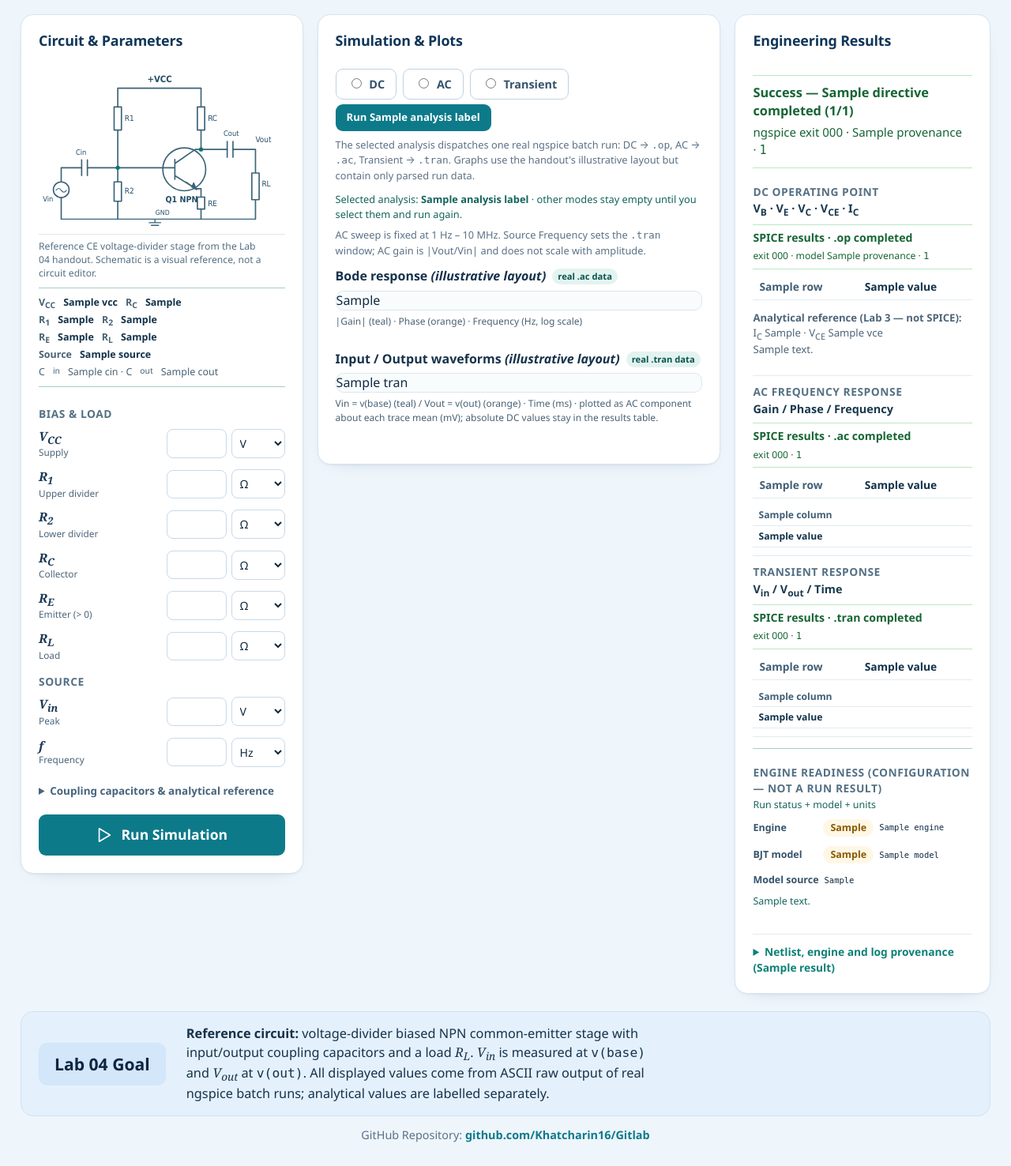
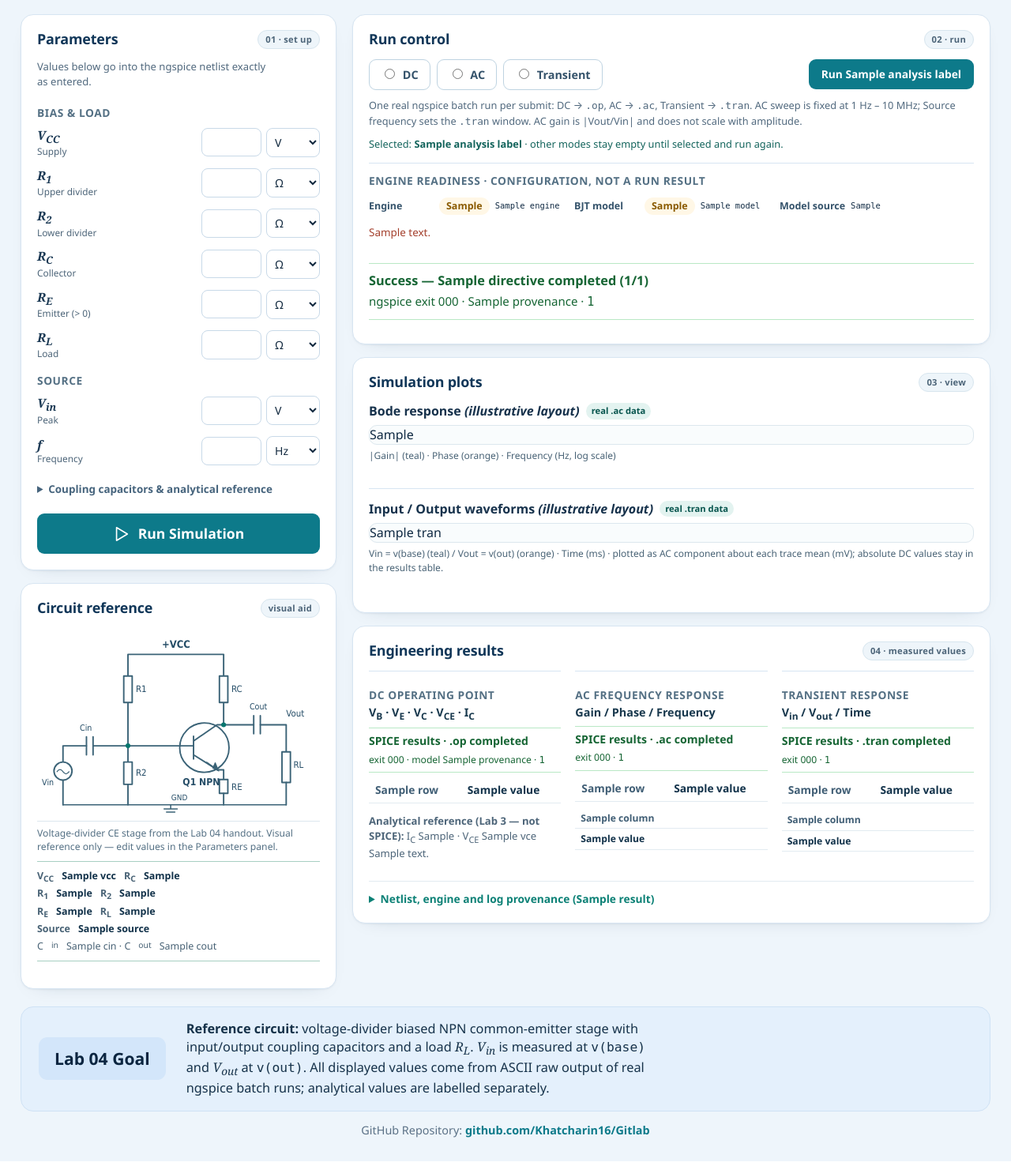
Before and after one commit to Khatcharin16/Gitlab, a Flask app: template app/templates/simulate.html in a window 1280 px wide. Shown: the part 172-1648 px from the top of the page at 79% size. Run offline with Flask 3, Linux system fonts and the light colour scheme; the template is opened without the code that fills it: most values are stand-ins (such as "Sample title", 1, 10 or a date in 2020); parts of the project's set-up code (start-up, migrations or seed data) failed here and were passed over.

Commit message:
Reorganize Lab 04 page into five clear panels

```diff
--- a/app/static/style.css
+++ b/app/static/style.css
@@ -863,17 +863,60 @@ input[type="number"] {
 }
 
 /* --------------------------------------------------------------------------
-   Lab 04 — three-block layout from the instructor handout mockup
+   Lab 04 — two-region workspace: setup on the left, output on the right.
+
+   Reading path: Parameters → Run control → Plots → Results.  The circuit
+   sits under Parameters as a visual reference, not as a competing first step.
+   Spacing rhythm: 8px inside a group, 16px between panels, 20px between the
+   two regions and 24px after the workspace.
    -------------------------------------------------------------------------- */
 .lab04-layout {
   display: grid;
-  grid-template-columns: minmax(290px, 1.05fr) minmax(370px, 1.5fr) minmax(255px, 0.95fr);
-  gap: 18px;
+  grid-template-columns: minmax(330px, 400px) minmax(0, 1fr);
+  gap: 20px;
   align-items: start;
+  margin-top: 4px;
 }
 
-.lab04-layout > .card {
+.lab04-setup,
+.lab04-output {
+  display: grid;
+  gap: 16px;
   min-width: 0;
+}
+
+.lab04-layout > div > .card {
+  min-width: 0;
+}
+
+.lab04-layout .card {
+  padding: 18px 20px 20px;
+}
+
+.lab04-layout .card-head {
+  justify-content: space-between;
+  gap: 12px;
+  margin-bottom: 12px;
+}
+
+.step-tag {
+  flex: none;
+  padding: 3px 9px;
+  border-radius: 999px;
+  background: #eef5fa;
+  border: 1px solid #d7e5ee;
+  color: #4d6579;
+  font-size: 0.7rem;
+  font-weight: 700;
+  letter-spacing: 0.02em;
+  white-space: nowrap;
+}
+
+.card-intro {
+  margin: 0 0 10px;
+  font-size: 0.82rem;
+  color: var(--muted);
+  text-wrap: pretty;
 }
 
 .card-head h2 {
@@ -1006,6 +1049,12 @@ input[type="number"] {
   margin: 0;
 }
 
+.plot-panel + .plot-panel {
+  margin-top: 4px;
+  padding-top: 14px;
+  border-top: 1px solid var(--border);
+}
+
 .plot-empty {
   display: grid;
   place-items: center;
@@ -1015,11 +1064,6 @@ input[type="number"] {
   color: #4d6579;
   font-size: 0.84rem;
   text-align: center;
-}
-
-.result-block {
-  padding-bottom: 10px;
-  border-bottom: 1px solid #e2ebf1;
 }
 
 .result-fields {
@@ -1057,25 +1101,29 @@ input[type="number"] {
 
 .engine-block {
   margin-top: 14px;
-  padding-top: 10px;
-  border-top: 1px solid #a7cfc2;
+  padding-top: 12px;
+  border-top: 1px solid var(--border);
 }
 
-.engine-block p {
-  margin: 0 0 6px;
-  font-size: 0.78rem;
-  color: #13645c;
+.engine-block h3 {
+  margin: 0 0 8px;
 }
 
 .compact-status {
   border: 0;
   padding: 0;
   background: transparent;
+  grid-template-columns: repeat(3, minmax(0, 1fr));
+  gap: 8px 14px;
 }
 
 .compact-status > div {
   font-size: 0.78rem;
   padding: 3px 0;
+}
+
+.compact-status .spice-status-msg {
+  grid-column: 1 / -1;
 }
 
 .compact-status code {
@@ -1148,15 +1196,47 @@ input[type="number"] {
 .compact-run {
   width: auto;
   align-self: flex-start;
-  margin: 0 0 8px;
-  padding: 7px 14px;
-  font-size: 0.82rem;
+  flex: none;
+  margin: 0;
+  padding: 9px 16px;
+  font-size: 0.86rem;
+}
+
+.control-row {
+  display: flex;
+  align-items: center;
+  justify-content: space-between;
+  flex-wrap: wrap;
+  gap: 12px;
+}
+
+.block-control .spice-analysis-tabs {
+  margin: 0;
+}
+
+.control-hint,
+.active-mode {
+  margin: 10px 0 0;
+  font-size: 0.8rem;
+  line-height: 1.5;
+  color: var(--muted);
+  text-wrap: pretty;
 }
 
 .active-mode {
-  margin: 0 0 8px;
-  font-size: 0.8rem;
   color: #13645c;
+}
+
+.results-grid {
+  display: grid;
+  grid-template-columns: repeat(auto-fit, minmax(220px, 1fr));
+  gap: 16px 18px;
+}
+
+.result-block {
+  padding: 10px 0 0;
+  border-top: 1px solid var(--border);
+  border-bottom: 0;
 }
 
 .plot-legend {
@@ -1190,23 +1270,32 @@ input[type="number"] {
   text-align: left;
 }
 
-@media (max-width: 1240px) {
-  .lab04-layout {
-    grid-template-columns: minmax(280px, 1fr) minmax(360px, 1.4fr);
-  }
-
-  .block-results {
-    grid-column: 1 / -1;
-  }
-}
-
-@media (max-width: 860px) {
+@media (max-width: 1080px) {
   .lab04-layout {
     grid-template-columns: 1fr;
   }
 
-  .block-results {
-    grid-column: auto;
+  .lab04-setup,
+  .lab04-output {
+    gap: 14px;
+  }
+
+  .compact-status {
+    grid-template-columns: repeat(2, minmax(0, 1fr));
+  }
+}
+
+@media (max-width: 700px) {
+  .lab04-layout .card {
+    padding: 16px;
+  }
+
+  .compact-status {
+    grid-template-columns: 1fr;
+  }
+
+  .card-head h2 {
+    font-size: 1.06rem;
   }
 }
 
--- a/app/templates/simulate.html
+++ b/app/templates/simulate.html
@@ -69,11 +69,68 @@
   </nav>
 
   <main class="lab04-layout">
+    <div class="lab04-setup">
 
-    <!-- BLOCK 1 --------------------------------------------------------- -->
+    <!-- 01 · PARAMETERS ------------------------------------------------- -->
+    <section class="card block-params" aria-labelledby="params-heading">
+      <div class="card-head">
+        <h2 id="params-heading">Parameters</h2>
+        <span class="step-tag">01 · set up</span>
+      </div>
+      <p class="card-intro">Values below go into the ngspice netlist exactly as entered.</p>
+
+      <form id="spice-main-form" method="post" action="/simulate" class="spice-form param-form">
+        <div class="param-group">
+          <h3>Bias &amp; load</h3>
+          {{ param('vcc', 'V<sub>CC</sub>', 'Supply', voltage_units) }}
+          {{ param('r1', 'R<sub>1</sub>', 'Upper divider', resistance_units) }}
+          {{ param('r2', 'R<sub>2</sub>', 'Lower divider', resistance_units) }}
+          {{ param('rc', 'R<sub>C</sub>', 'Collector', resistance_units) }}
+          {{ param('re', 'R<sub>E</sub>', 'Emitter (> 0)', resistance_units,
+                   true, 'min="0"') }}
+          {{ param('rl', 'R<sub>L</sub>', 'Load', resistance_units) }}
+        </div>
+        <div class="param-group">
+          <h3>Source</h3>
+          {{ param('amplitude', 'V<sub>in</sub>', 'Peak', voltage_units) }}
+          {{ param('frequency', 'f', 'Frequency', freq_units) }}
+        </div>
+        <details class="advanced-params">
+          <summary>Coupling capacitors &amp; analytical reference</summary>
+          {{ param('cin', 'C<sub>in</sub>', 'Input coupling', cap_units) }}
+          {{ param('cout', 'C<sub>out</sub>', 'Output coupling', cap_units) }}
+          {{ param('beta', '&beta;', 'Lab 3 β', [('-', '–')], true, 'min="1"') }}
+          {{ param('vbe', 'V<sub>BE</sub>', 'Lab 3 VBE', voltage_units) }}
+        </details>
+
+        <button class="btn-calc" type="submit">
+          <svg viewBox="0 0 24 24" fill="none" stroke="currentColor" stroke-width="1.8"
+               stroke-linecap="round" stroke-linejoin="round" aria-hidden="true">
+            <path d="M5 3v18l15-9L5 3z"/>
+          </svg>
+          Run Simulation
+        </button>
+        <p id="running-status" class="run-status" role="status" aria-live="polite" hidden>
+          Running ngspice (<span id="running-mode">DC .op</span>) — please wait…
+        </p>
+      </form>
+
+      {% if error_messages %}
+      <div class="error-box" role="alert">
+        <strong>Run failed — no results shown:</strong>
+        <ul>
+        {% for msg in error_messages %}<li>{{ msg }}</li>{% endfor %}
+        </ul>
+      </div>
+      {% endif %}
+    </section>
+
+    <!-- 02 · CIRCUIT REFERENCE ------------------------------------------ -->
     <section class="card block-circuit" aria-labelledby="circuit-heading">
-      <div class="card-head"><h2 id="circuit-heading">Circuit &amp; Parameters</h2></div>
-
+      <div class="card-head">
+        <h2 id="circuit-heading">Circuit reference</h2>
+        <span class="step-tag">visual aid</span>
+      </div>
       <figure class="schematic-figure">
         <svg class="ce-schematic" viewBox="0 0 470 294" role="img"
              aria-labelledby="ce-mini-title ce-mini-desc">
@@ -126,8 +183,8 @@
             <circle cx="151" cy="180" r="4"/><circle cx="310" cy="145" r="4"/>
           </g>
         </svg>
-        <figcaption>Reference CE voltage-divider stage from the Lab 04 handout.
-          Schematic is a visual reference, not a circuit editor.</figcaption>
+        <figcaption>Voltage-divider CE stage from the Lab 04 handout.
+          Visual reference only — edit values in the Parameters panel.</figcaption>
         <div class="fixture-summary" aria-label="Current circuit fixture values">
           <div><span>V<sub>CC</sub></span><b>{{ fixture.vcc }}</b>
                <span>R<sub>C</sub></span><b>{{ fixture.rc }}</b></div>
@@ -140,76 +197,81 @@
                C<sub>out</sub> {{ fixture.cout }}</div>
         </div>
       </figure>
+    </section>
+    </div>
 
-      <form id="spice-main-form" method="post" action="/simulate" class="spice-form param-form">
-        <div class="param-group">
-          <h3>Bias &amp; load</h3>
-          {{ param('vcc', 'V<sub>CC</sub>', 'Supply', voltage_units) }}
-          {{ param('r1', 'R<sub>1</sub>', 'Upper divider', resistance_units) }}
-          {{ param('r2', 'R<sub>2</sub>', 'Lower divider', resistance_units) }}
-          {{ param('rc', 'R<sub>C</sub>', 'Collector', resistance_units) }}
-          {{ param('re', 'R<sub>E</sub>', 'Emitter (> 0)', resistance_units,
-                   true, 'min="0"') }}
-          {{ param('rl', 'R<sub>L</sub>', 'Load', resistance_units) }}
+    <div class="lab04-output">
+
+    <!-- 03 · RUN CONTROL ------------------------------------------------ -->
+    <section class="card block-control" aria-labelledby="control-heading">
+      <div class="card-head">
+        <h2 id="control-heading">Run control</h2>
+        <span class="step-tag">02 · run</span>
+      </div>
+      <div class="control-row">
+        <div class="spice-analysis-tabs" role="group" aria-label="SPICE analysis mode">
+          {% for key in ['dc', 'ac', 'tran'] %}
+          <label class="spice-analysis-tab{% if analysis == key %} active{% endif %}">
+            <input type="radio" name="analysis" value="{{ key }}"
+                   form="spice-main-form" {% if analysis == key %}checked{% endif %}>
+            {{ {'dc': 'DC', 'ac': 'AC', 'tran': 'Transient'}[key] }}
+          </label>
+          {% endfor %}
         </div>
-        <div class="param-group">
-          <h3>Source</h3>
-          {{ param('amplitude', 'V<sub>in</sub>', 'Peak', voltage_units) }}
-          {{ param('frequency', 'f', 'Frequency', freq_units) }}
+        <button class="btn-calc compact-run" type="submit" form="spice-main-form">
+          Run {{ analysis_label }}
+        </button>
+      </div>
+      <p class="control-hint">One real ngspice batch run per submit:
+        DC → <code>.op</code>, AC → <code>.ac</code>, Transient → <code>.tran</code>.
+        AC sweep is fixed at 1 Hz – 10 MHz; Source frequency sets the <code>.tran</code>
+        window. AC gain is |Vout/Vin| and does not scale with amplitude.</p>
+      <p class="active-mode">Selected: <strong>{{ analysis_label }}</strong> ·
+        other modes stay empty until selected and run again.</p>
+
+      <article class="engine-block" aria-labelledby="engine-heading">
+        <h3 id="engine-heading">Engine readiness · configuration, not a run result</h3>
+        <div class="spice-status compact-status" role="status">
+          <div><span class="spice-status-key">Engine</span>
+            <span class="badge {{ 'match' if status.engine_ready == 'yes' else 'delta' }}">
+              {{ status.engine_ready }}</span>
+            <code>{{ status.engine }}</code></div>
+          <div><span class="spice-status-key">BJT model</span>
+            <span class="badge {{ 'match' if status.model_ready == 'yes' else 'delta' }}">
+              {{ status.model_ready }}</span>
+            <code>{{ status.model }}</code></div>
+          <div><span class="spice-status-key">Model source</span>
+            <code>{{ status.model_source }}</code></div>
+          {% if status.message %}<p class="spice-status-msg">{{ status.message }}</p>{% endif %}
         </div>
-        <details class="advanced-params">
-          <summary>Coupling capacitors &amp; analytical reference</summary>
-          {{ param('cin', 'C<sub>in</sub>', 'Input coupling', cap_units) }}
-          {{ param('cout', 'C<sub>out</sub>', 'Output coupling', cap_units) }}
-          {{ param('beta', '&beta;', 'Lab 3 β', [('-', '–')], true, 'min="1"') }}
-          {{ param('vbe', 'V<sub>BE</sub>', 'Lab 3 VBE', voltage_units) }}
-        </details>
-
-        <button class="btn-calc" type="submit">
-          <svg viewBox="0 0 24 24" fill="none" stroke="currentColor" stroke-width="1.8"
-               stroke-linecap="round" stroke-linejoin="round" aria-hidden="true">
-            <path d="M5 3v18l15-9L5 3z"/>
-          </svg>
-          Run Simulation
-        </button>
-        <p id="running-status" class="run-status" role="status" aria-live="polite" hidden>
-          Running ngspice (<span id="running-mode">DC .op</span>) — please wait…
-        </p>
-      </form>
+      </article>
 
       {% if error_messages %}
-      <div class="error-box" role="alert">
-        <strong>Run failed — no results shown:</strong>
-        <ul>
-        {% for msg in error_messages %}<li>{{ msg }}</li>{% endfor %}
-        </ul>
+      <div class="status bad run-banner" role="alert">
+        <div><div class="status-title">Error — no results shown</div>
+          <div class="status-text">{% for msg in error_messages %}{{ msg }}{% if not loop.last %} · {% endif %}{% endfor %}</div></div>
+      </div>
+      {% elif results %}
+      <div class="status ok run-banner" role="status">
+        <div><div class="status-title">Success — {{ result.provenance.directive }} completed (1/1)</div>
+          <div class="status-text">ngspice exit {{ result.provenance.returncode }} ·
+            {{ result.provenance.model_name }} ·
+            <code>{{ result.provenance.run_id }}</code></div></div>
+      </div>
+      {% else %}
+      <div class="status warn run-banner" role="status">
+        <div><div class="status-title">Ready — no analysis run yet</div>
+          <div class="status-text">Select DC, AC or Transient and press Run Simulation.</div></div>
       </div>
       {% endif %}
     </section>
 
-    <!-- BLOCK 2 --------------------------------------------------------- -->
+    <!-- 04 · PLOTS ------------------------------------------------------ -->
     <section class="card block-plots" aria-labelledby="plots-heading">
-      <div class="card-head"><h2 id="plots-heading">Simulation &amp; Plots</h2></div>
-
-      <div class="spice-analysis-tabs" role="group" aria-label="SPICE analysis mode">
-        {% for key in ['dc', 'ac', 'tran'] %}
-        <label class="spice-analysis-tab{% if analysis == key %} active{% endif %}">
-          <input type="radio" name="analysis" value="{{ key }}"
-                 form="spice-main-form" {% if analysis == key %}checked{% endif %}>
-          {{ {'dc': 'DC', 'ac': 'AC', 'tran': 'Transient'}[key] }}
-        </label>
-        {% endfor %}
+      <div class="card-head">
+        <h2 id="plots-heading">Simulation plots</h2>
+        <span class="step-tag">03 · view</span>
       </div>
-      <button class="btn-calc compact-run" type="submit" form="spice-main-form">
-        Run {{ analysis_label }}
-      </button>
-      <p class="plot-help">The selected analysis dispatches one real ngspice batch run:
-        DC → <code>.op</code>, AC → <code>.ac</code>, Transient → <code>.tran</code>.
-        Graphs use the handout's illustrative layout but contain only parsed run data.</p>
-      <p class="active-mode">Selected analysis: <strong>{{ analysis_label }}</strong> ·
-        other modes stay empty until you select them and run again.</p>
-      <p class="plot-help">AC sweep is fixed at 1 Hz – 10 MHz. Source Frequency sets the
-        <code>.tran</code> window; AC gain is |Vout/Vin| and does not scale with amplitude.</p>
 
       <figure class="plot-panel">
         <figcaption><span class="plot-title">Bode response
@@ -237,29 +299,14 @@
       </figure>
     </section>
 
-    <!-- BLOCK 3 --------------------------------------------------------- -->
+    <!-- 05 · ENGINEERING RESULTS ---------------------------------------- -->
     <section class="card block-results" aria-labelledby="results-heading">
-      <div class="card-head"><h2 id="results-heading">Engineering Results</h2></div>
+      <div class="card-head">
+        <h2 id="results-heading">Engineering results</h2>
+        <span class="step-tag">04 · measured values</span>
+      </div>
 
-      {% if error_messages %}
-      <div class="status bad run-banner" role="alert">
-        <div><div class="status-title">Error — no results shown</div>
-          <div class="status-text">{% for msg in error_messages %}{{ msg }}{% if not loop.last %} · {% endif %}{% endfor %}</div></div>
-      </div>
-      {% elif results %}
-      <div class="status ok run-banner" role="status">
-        <div><div class="status-title">Success — {{ result.provenance.directive }} completed (1/1)</div>
-          <div class="status-text">ngspice exit {{ result.provenance.returncode }} ·
-            {{ result.provenance.model_name }} ·
-            <code>{{ result.provenance.run_id }}</code></div></div>
-      </div>
-      {% else %}
-      <div class="status warn run-banner" role="status">
-        <div><div class="status-title">Ready — no analysis run yet</div>
-          <div class="status-text">Select DC, AC or Transient and press Run Simulation.</div></div>
-      </div>
-      {% endif %}
-
+      <div class="results-grid">
       <article class="result-block">
         <h3>DC Operating Point</h3>
         <p class="result-fields">V<sub>B</sub> · V<sub>E</sub> · V<sub>C</sub> · V<sub>CE</sub> · I<sub>C</sub></p>
@@ -331,24 +378,7 @@
         <p class="result-empty not-run">Not run in this mode — select Transient and run again.</p>
         {% else %}<p class="result-empty">No transient run yet.</p>{% endif %}
       </article>
-
-      <article class="engine-block">
-        <h3>Engine readiness (configuration — not a run result)</h3>
-        <p>Run status + model + units</p>
-        <div class="spice-status compact-status" role="status">
-          <div><span class="spice-status-key">Engine</span>
-            <span class="badge {{ 'match' if status.engine_ready == 'yes' else 'delta' }}">
-              {{ status.engine_ready }}</span>
-            <code>{{ status.engine }}</code></div>
-          <div><span class="spice-status-key">BJT model</span>
-            <span class="badge {{ 'match' if status.model_ready == 'yes' else 'delta' }}">
-              {{ status.model_ready }}</span>
-            <code>{{ status.model }}</code></div>
-          <div><span class="spice-status-key">Model source</span>
-            <code>{{ status.model_source }}</code></div>
-          {% if status.message %}<p class="spice-status-msg">{{ status.message }}</p>{% endif %}
-        </div>
-      </article>
+      </div>
 
       {% if result %}
       <details class="spice-provenance">
@@ -373,6 +403,7 @@
         SPICE results, plots and provenance appear here only after real ngspice runs.</p>
       {% endif %}
     </section>
+    </div>
 
   </main>
 
```
Also changed, not shown: docs/superpowers/plans/2026-11-24-bjt-ce-amplifier-simulator-plan.md (+9 -0 lines), docs/validation.md (+55 -22 lines), tests/test_simulate_routes.py (+5 -3 lines), README.md, 3 other files.
